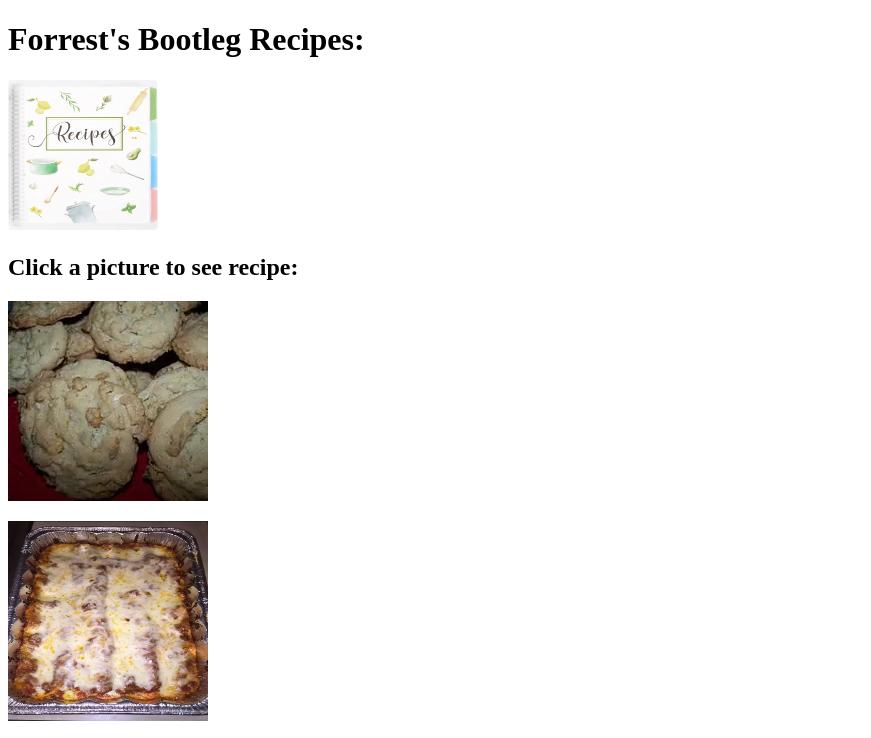
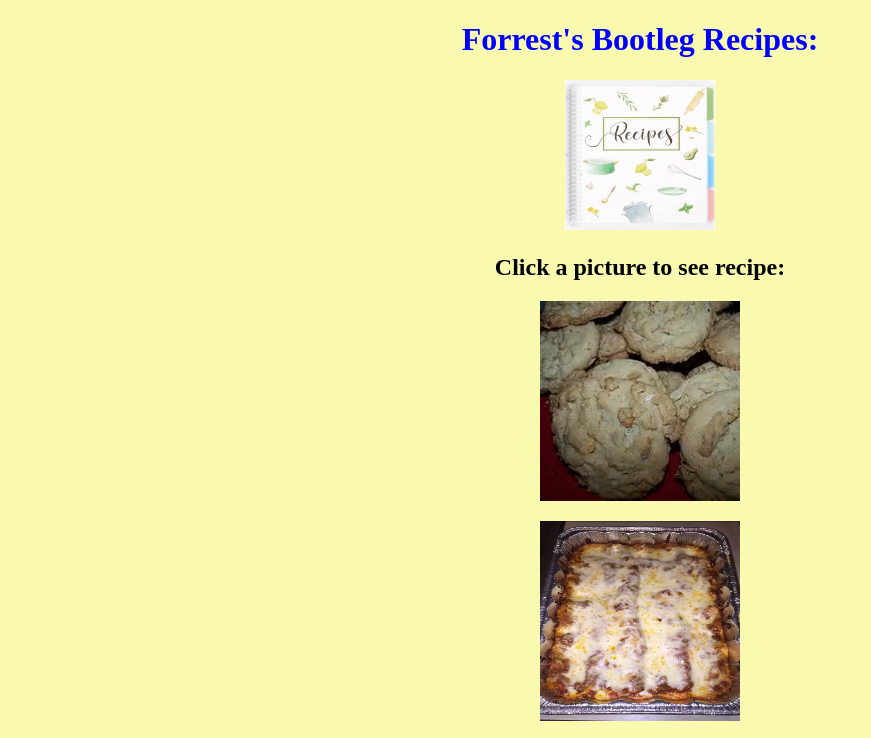
Before and after one commit to ForrestSchmeling/recipes, a plain HTML site: page index.html in a window 1280 px wide. Shown: the top 738 px of the page, without its empty margins (0-871 px from the left). Drawn offline with Linux system fonts and the light colour scheme.

Commit message:
added css.styles and added id's to the header centered and made a background color

```diff
--- /dev/null
+++ b/food-pics/Recipes_files/styles.css
@@ -0,0 +1,13 @@
+#wrapper {
+    width:960px;
+    height:480px;
+    margin:0 auto;
+    text-align:center;
+}
+body {
+    background:rgb(249, 249, 176) ;
+}
+
+#header {
+    color: blue ;
+}
--- a/index.html
+++ b/index.html
@@ -3,9 +3,11 @@
     <head>
         <meta charset="UTF-8">
         <title>Recipes</title>
+        <link rel="stylesheet" href="styles.css">
     </head>
     <body>
-        <h1>Forrest's Bootleg Recipes:</h1>
+        <div id="wrapper">
+        <div id ="header"><h1>Forrest's Bootleg Recipes:</h1> </div>
         <img src="./food-pics/recipebook.jpg" alt="recipebook" width="150" height="150">
         <h2>Click a picture to see recipe:</h2>
         <p> <a href="./Actual-recipes/cookies.html">
@@ -17,5 +19,6 @@
         <p><a href="./Actual-recipes/pie.html">
             <img src="./food-pics/pie.jpg" height="200" width="200">
         </a></p>
+        </div>
     </body>
 </html>
--- /dev/null
+++ b/styles.css
@@ -0,0 +1,13 @@
+#wrapper {
+    width:960px;
+    height:480px;
+    margin:0 auto;
+    text-align:center;
+}
+body {
+    background:rgb(249, 249, 176) ;
+}
+
+#header {
+    color: blue ;
+}
```
Also changed, not shown: food-pics/Recipes.html (added, +25 -0 lines), food-pics/Recipes_files/cookies.jpg (added), food-pics/Recipes_files/lasagna.jpg (added), food-pics/Recipes_files/pie.jpg (added), food-pics/Recipes_files/recipebook.jpg (added).
